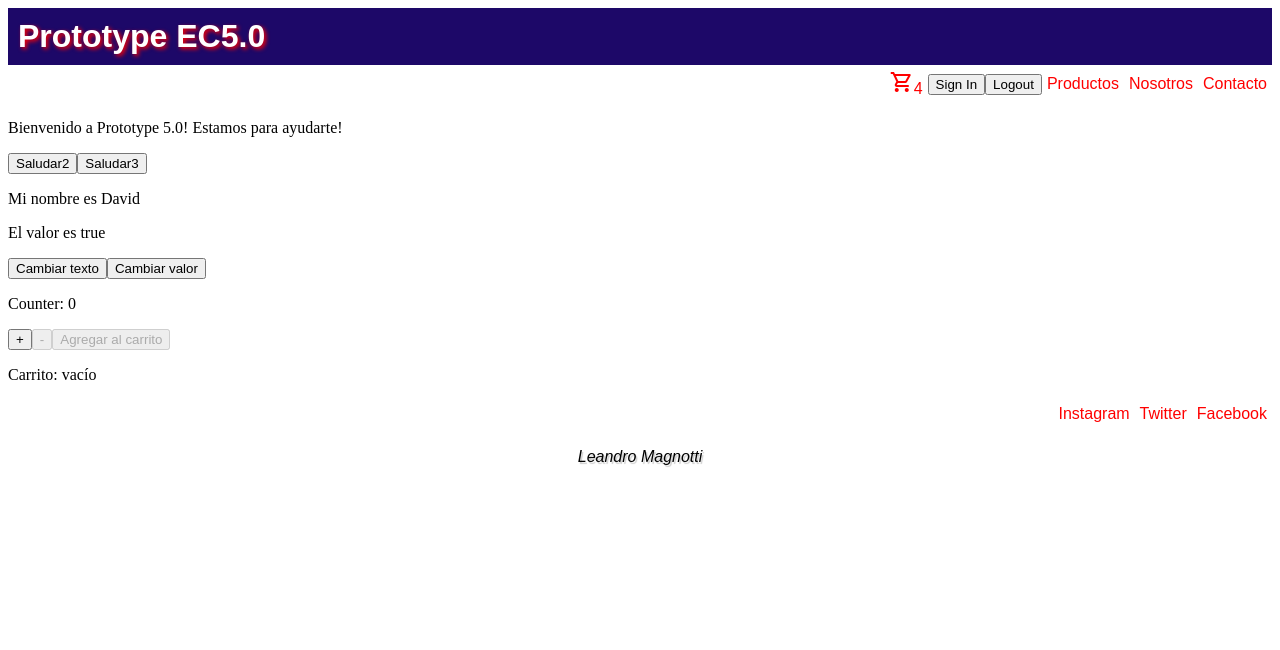
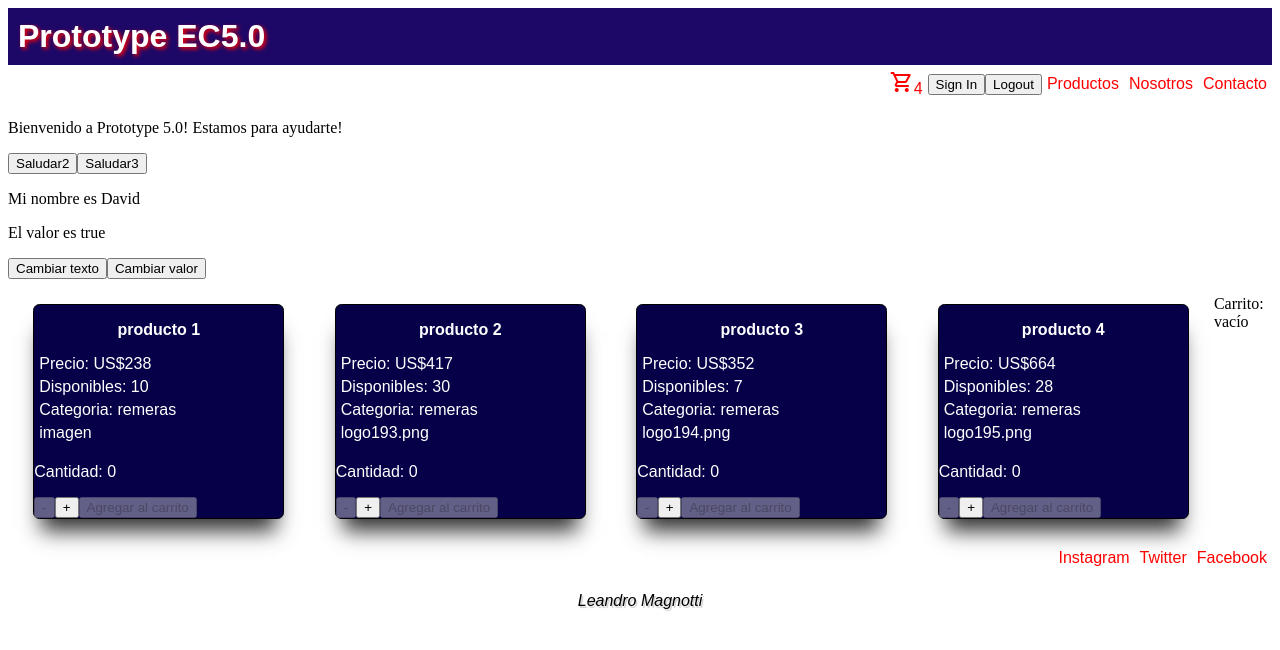
Before and after one commit to SargonL89/reactProyect5.0, a React (Create React App) app: page / in a window 1280 px wide. Shown: the top 650 px of the page. Built offline with nearby package versions, Linux system fonts and the light colour scheme.

Commit message:
Items added with styles

```diff
--- a/package.json
+++ b/package.json
@@ -3,6 +3,8 @@
   "version": "0.1.0",
   "private": true,
   "dependencies": {
+    "@cloudinary/react": "^1.11.2",
+    "@cloudinary/url-gen": "^1.12.0",
     "@testing-library/jest-dom": "^5.17.0",
     "@testing-library/react": "^13.4.0",
     "@testing-library/user-event": "^13.5.0",
--- a/src/App.js
+++ b/src/App.js
@@ -1,19 +1,9 @@
 import Header from './components/Header/Header';
 import Footer from './components/Footer/Footer';
 import ItemListContainer from './components/Main/ItemListContainer';
-// import Counter from './components/Counter/Counter';
-import ItemCount from './components/Counter/ItemCount';
-import React, {useState} from 'react';
+import React from 'react';
 
 const App = () => {
-
-    const stock = 100;
-    const initial = 0;
-    const [carrito, setCarrito] = useState('vacío');
-
-    const onAdd = () => {
-        setCarrito('Producto en carrito')
-    };
 
     const saludo = '';
     const saludo2 = () => {
@@ -24,9 +14,6 @@ const App = () => {
         <>
             <Header />
             <ItemListContainer saludo={saludo} saludo2={saludo2}/>
-            {/* <Counter /> */}
-            <ItemCount stock={stock} initial={initial} onAdd={onAdd} />
-            <p>Carrito: {carrito}</p>
             <Footer />
         </>
     )
--- a/src/components/Counter/ItemCount.jsx
+++ b/src/components/Counter/ItemCount.jsx
@@ -12,9 +12,9 @@ const ItemCount = ({stock, initial, onAdd}) => {
 
   return (
     <div>
-      <p>Counter: {counter}</p>
+      <p>Cantidad: {counter}</p>
+      <button disabled={counter <= 0} onClick={restar}>-</button>
       <button disabled={counter >= stock} onClick={sumar}>+</button>
-      <button disabled={counter <= 0} onClick={restar}>-</button>
       <button disabled={counter > stock || counter <= 0} onClick={onAdd}>Agregar al carrito</button>
     </div>
   )
--- /dev/null
+++ b/src/components/Item/Item.jsx
@@ -0,0 +1,21 @@
+import React from 'react'
+import styles from './item.module.css'
+
+const Item = ({title, price, stock, category, img}) => {
+
+  console.log(title)
+
+  return (
+    <div>
+      <div>
+          <p className={styles.prodTitle}><strong>{title}</strong></p>
+          <p className={styles.prod}>Precio: US${price}</p>
+          <p className={styles.prod}>Disponibles: {stock}</p>
+          <p className={styles.prod}>Categoria: {category}</p>
+          <p className={styles.prod}>{img}</p>
+      </div>
+    </div>
+  )
+}
+
+export default Item
--- /dev/null
+++ b/src/components/Item/item.module.css
@@ -0,0 +1,8 @@
+.prodTitle {
+    display: flex;
+    justify-content: center;
+}
+
+.prod {
+    margin: 2%;
+}
--- /dev/null
+++ b/src/components/ItemList/ItemList.jsx
@@ -0,0 +1,30 @@
+import React, {useState} from 'react'
+import Item from '../Item/Item'
+import styles from './itemlist.module.css'
+import ItemCount from '../Counter/ItemCount'
+
+const ItemList = ({items}) => {
+
+  const initial = 0;
+  const [carrito, setCarrito] = useState('vacío');
+
+  const onAdd = () => {
+    setCarrito('Producto en carrito')
+  };
+
+  return (
+    <div className={styles.contItems}>
+      {items && items.map((item)=> {
+        return (
+          <div className={styles.divMap} key={item.id}>
+            <Item title={item.title} price={item.price} stock={item.stock} category={item.category} img={item.img}/>
+            <ItemCount stock={item.stock} initial={initial} onAdd={onAdd} />
+          </div>
+        )
+      })}
+      <p>Carrito: {carrito}</p>
+    </div>
+  )
+}
+
+export default ItemList
--- /dev/null
+++ b/src/components/ItemList/itemlist.module.css
@@ -0,0 +1,21 @@
+.contItems {
+    display: flex;
+    flex-direction: row;
+}
+
+.divMap {
+    font-family: Arial, Helvetica, sans-serif;
+    color: rgb(255, 255, 255);
+    background-color: rgb(5, 0, 72);
+    margin: 2%;
+    width: 30%;
+    min-width: 200px;
+
+    display: flex;
+    flex-direction: column;
+    justify-content: center;
+
+    box-shadow: 0px 20px 20px -8px rgba(0,0,0,0.80);
+    border: 1px solid rgb(0, 0, 0);
+    border-radius: 0.4rem;
+}
--- a/src/components/Main/ItemListContainer.js
+++ b/src/components/Main/ItemListContainer.js
@@ -1,29 +1,53 @@
 import React, { useEffect, useState } from 'react'
 import Texto from './Texto';
 import {products} from '../../mock/products';
+import ItemList from '../ItemList/ItemList';
 
 const ItemListContainer = ({saludo, saludo2}) => {
     const [items, setItems] = useState([]);
 
+    // HECHO EN CLASE
+    // useEffect(() => {
+    //   const getProducts = new Promise((res, rej) => {
+    //     setTimeout(()=> {
+    //       res(products);
+    //     }, 1500);
+    //     setTimeout(()=> {
+    //       rej('Ocurrió un error');
+    //     }, 1500);
+    //   });
+    //   getProducts
+    //     .then((data)=> {
+    //       setItems(data)
+    //     })
+    //     .catch((error)=> {
+    //       console.log('catch: ', error)
+    //     })
+    //     .finally(()=> {
+    //       console.log('finally')
+    //     })
+    // }, []);
+
     useEffect(() => {
-      const task = new Promise((res, rej) => {
-        setTimeout(()=> {
-          res(products);
+      const getProducts = new Promise((res, rej) => {
+        setTimeout(()=>{
+          res(products)
         }, 1500);
         setTimeout(()=> {
-          rej('Ocurrió un error');
+          rej('Ocurrió un error inesperado')
         }, 1500);
       });
-      task.then((data)=> {
-        setItems(data + items)
+      getProducts.then((data) => {
+        setItems(data)
       })
       .catch((error)=> {
-        console.log('catch: ', error)
+        console.log(error)
       })
       .finally(()=> {
-        console.log('finally')
+        console.log('Proceso finalizado')
       })
-    }, []);
+    }, [])
+
 
     const numero = Math.random();
     if (numero <= 0.25) {
@@ -42,13 +66,13 @@ const ItemListContainer = ({saludo, saludo2}) => {
     }
 
 
-
     return (
         <div>
           <p>{saludo}</p>
           <button onClick={saludo2}>Saludar2</button>
           <button onClick={saludo3}>Saludar3</button>
           <Texto />
+          <ItemList items={items}/>
         </div>
     );
 }
--- a/src/mock/products.js
+++ b/src/mock/products.js
@@ -2,25 +2,33 @@ export const products = [
     {
         id: 1,
         title: 'producto 1',
-        price: 200,
+        price: 238,
         stock: 10,
         category: 'remeras',
-        img: 'logo192.png'
+        img: 'imagen'
     },
     {
         id: 2,
         title: 'producto 2',
-        price: 400,
+        price: 417,
         stock: 30,
         category: 'remeras',
         img: 'logo193.png'
     },
     {
         id: 3,
-        title: 'producto 1',
-        price: 350,
+        title: 'producto 3',
+        price: 352,
         stock: 7,
         category: 'remeras',
         img: 'logo194.png'
+    },
+    {
+        id: 4,
+        title: 'producto 4',
+        price: 664,
+        stock: 28,
+        category: 'remeras',
+        img: 'logo195.png'
     }
 ]
```
Also changed, not shown: 1 other file (tests, documents, lock files or other folders).
